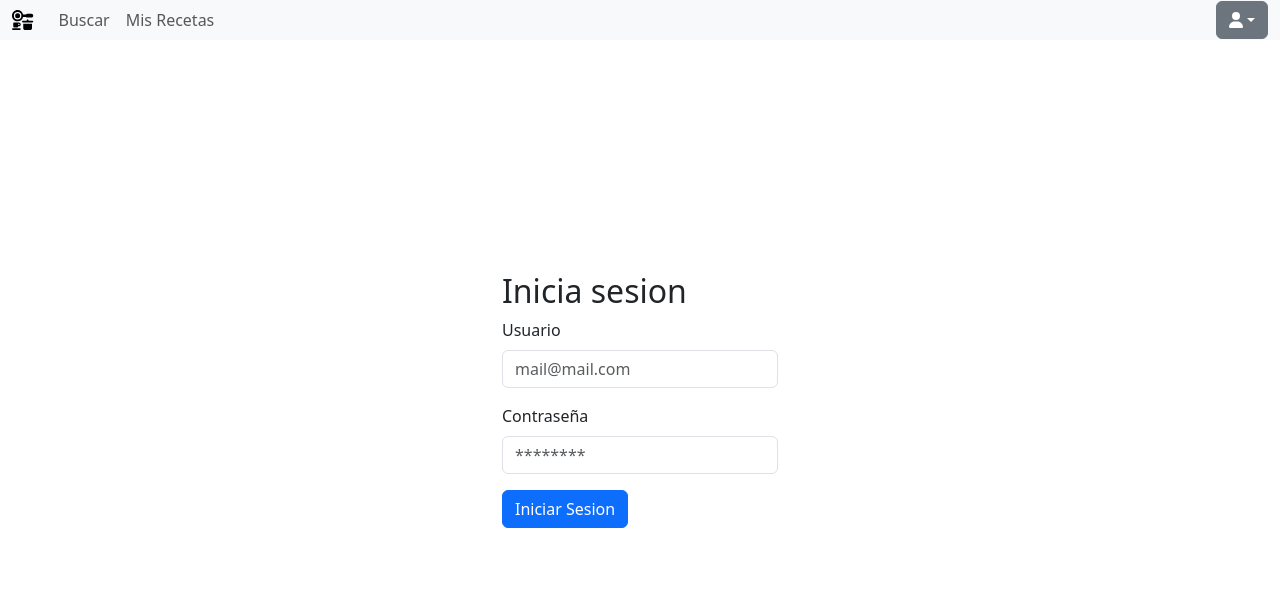
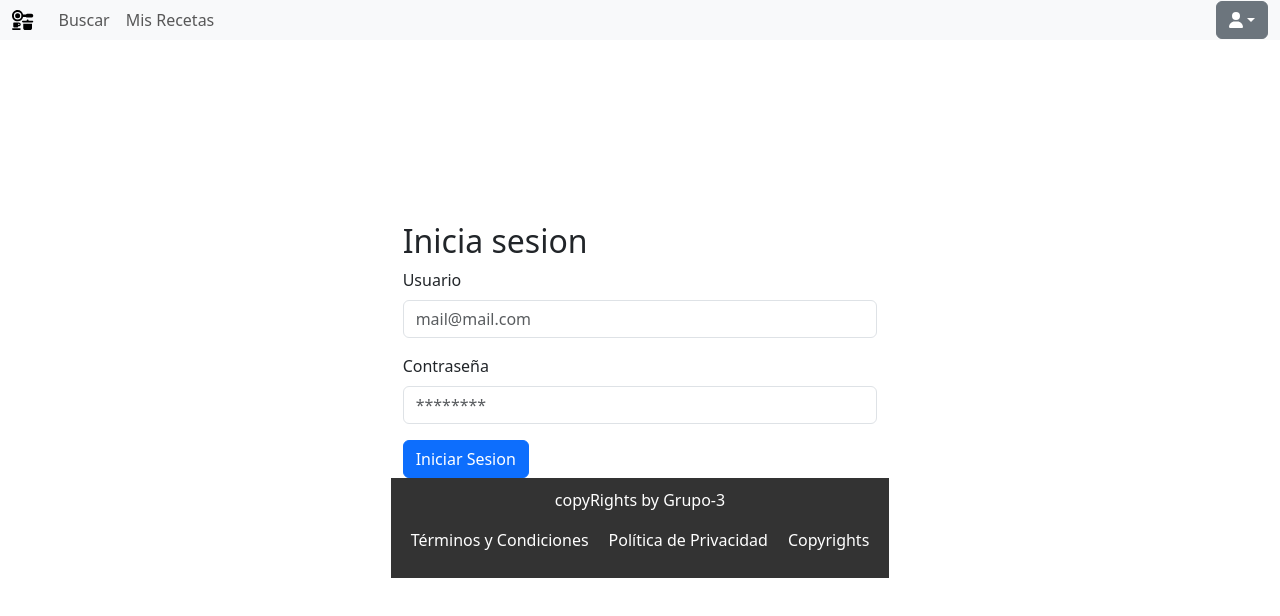
Before and after one commit to santifbouhid/PNT2-GRUPO3, a Vue app: page / in a window 1280 px wide. Shown: the top 616 px of the page. Built offline with nearby package versions, Linux system fonts and the light colour scheme.

Commit message:
boceto_footer

```diff
--- a/src/App.vue
+++ b/src/App.vue
@@ -1,6 +1,7 @@
 <script setup>
 import Header from './components/Header.vue'
 import { ref } from 'vue';
+import Footer from './components/footer.vue';
 
 let isLoggedIn = ref(true)
 </script>
@@ -8,6 +9,7 @@ let isLoggedIn = ref(true)
 <template>
     <nav class="navbar navbar-expand-lg bg-body-tertiary" v-show="isLoggedIn"><Header></Header></nav>
     <router-view></router-view>
+    <Footer />
 </template>
 
 <style scoped>
--- /dev/null
+++ b/src/components/footer.vue
@@ -0,0 +1,43 @@
+<script>
+export default {
+    name: 'Footer'
+}
+</script>
+
+<template>
+    <footer class="footer">
+        <p>copyRights <font-awesome-icon icon="coffee" /> by Grupo-3</p>
+    <ul class="footer-links">
+      <li><a href="/terms-and-conditions">Términos y Condiciones</a></li>
+      <li><a href="/privacy-policy">Política de Privacidad</a></li>
+      <li><a href="/copyrights">Copyrights</a></li>
+    </ul>
+    </footer>
+</template>
+
+<style scoped>
+.footer {
+  background-color: #333;
+  color: white;
+  text-align: center;
+  padding: 10px;
+}
+.footer-links {
+  list-style: none;
+  padding: 0;
+}
+.footer-links li {
+  display: inline;
+  margin: 0 10px;
+}
+.footer-links a {
+  color: white;
+  text-decoration: none;
+}
+.footer-links a:hover {
+  text-decoration: underline;
+}
+.footer-description {
+  margin-top: 10px;
+}
+</style>
```
